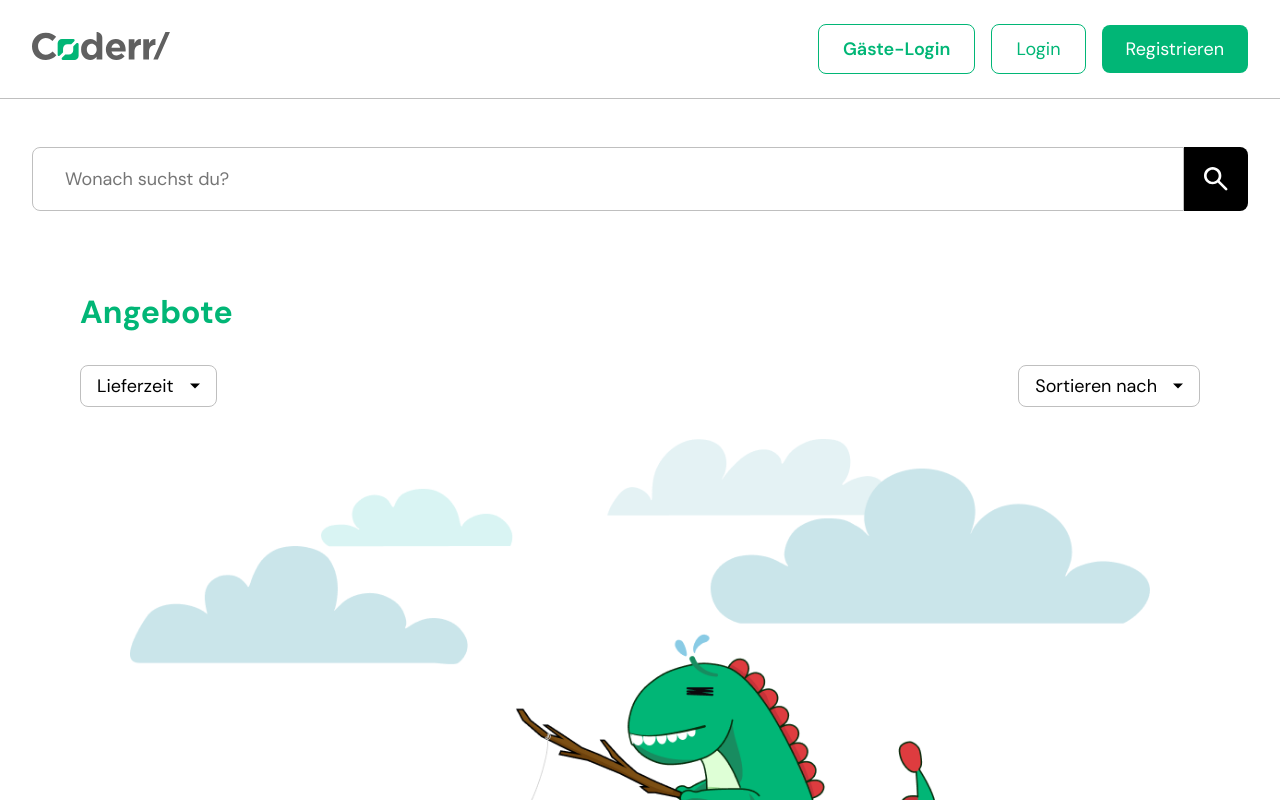
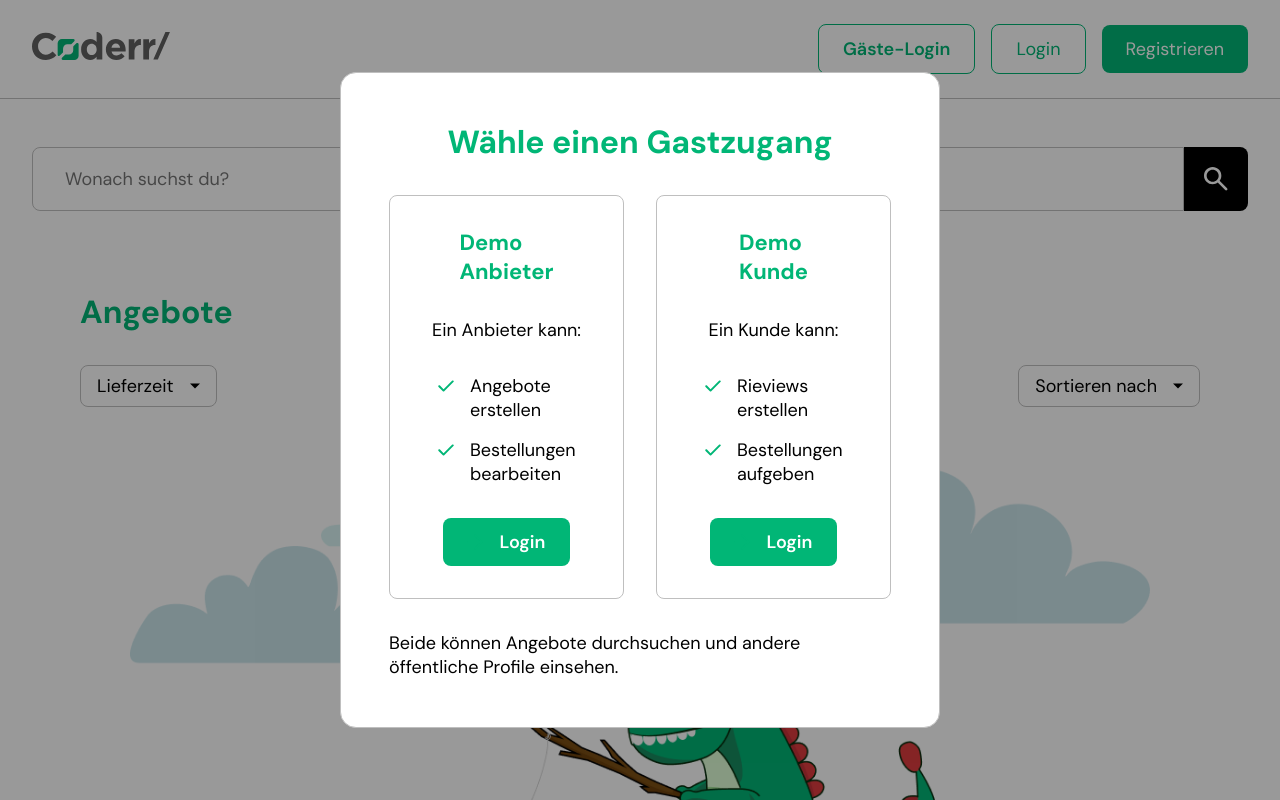
Before and after one commit to SusanneRenken/coderr-frontend, a plain HTML site: page offer_list.html in a window 1280 px wide. Both pictures are taken after a click on the button "Gäste-Login". Shown: the top 800 px of the page. Drawn offline with Linux system fonts and the light colour scheme; no server answers.

Commit message:
fix: open guest-login from offerlist

```diff
--- a/offer_list.html
+++ b/offer_list.html
@@ -129,6 +129,39 @@
             </div>
         </section>
 
+                <section onclick="closeDialog('guest_login_dialog')" id="guest_login_dialog"
+            class="dialog pad_m d_flex_cc_gm d_none">
+            <div onclick="stopProp(event)" class="m_auto small_form d_flex_cc_gl f_d_c">
+
+                <h2 class="font_prime_color">Wähle einen Gastzugang</h2>
+                <div class="d_flex_cc_gl guest_login_box">
+                    <div class="card d_flex_cc_gl f_d_c ">
+                        <h3 class="font_prime_color">Demo <br> Anbieter</h3>
+                        <p>Ein Anbieter kann:</p>
+                        <ul class="feature_list d_flex_cc_gm f_d_c">
+                            <li>Angebote erstellen</li>
+                            <li>Bestellungen bearbeiten</li>
+                        </ul>
+                        <button onclick="guestLogin('business')"
+                            class="login_btn std_btn btn_prime pad_s d_flex_cc_gm"><img
+                                src="./assets/icons/arrow_forward.svg" alt="" srcset=""> Login</button>
+                    </div>
+                    <div class="card d_flex_cc_gl f_d_c ">
+                        <h3 class="font_prime_color">Demo<br>Kunde</h3>
+                        <p>Ein Kunde kann:</p>
+                        <ul class="feature_list d_flex_cc_gm f_d_c">
+                            <li>Rieviews erstellen</li>
+                            <li>Bestellungen aufgeben</li>
+                        </ul>
+                        <button onclick="guestLogin('customer')"
+                            class="login_btn std_btn btn_prime pad_s d_flex_cc_gm"><img
+                                src="./assets/icons/arrow_forward.svg" alt="" srcset=""> Login</button>
+                    </div>
+                </div>
+                <p>Beide können Angebote durchsuchen und andere öffentliche Profile einsehen.</p>
+
+            </div>
+        </section>
 
     </main>
     <footer class="main_footer pad_l">
```
